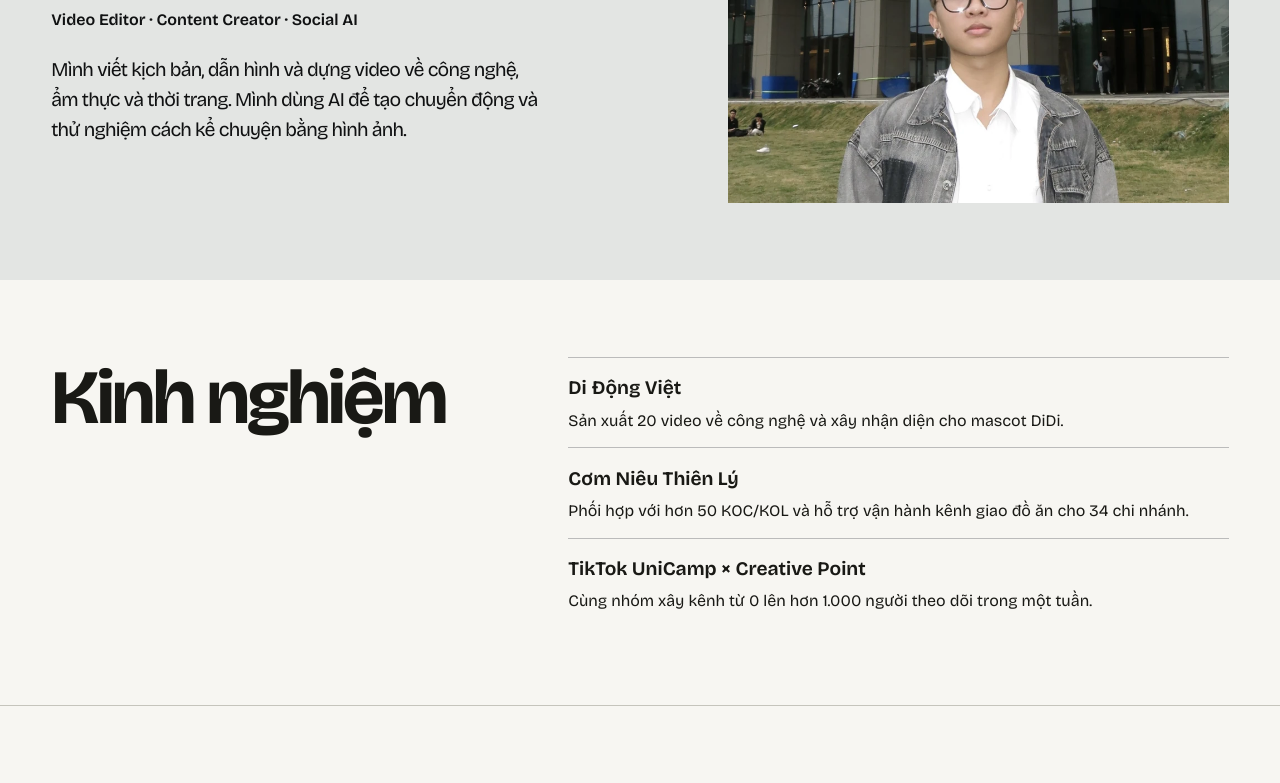
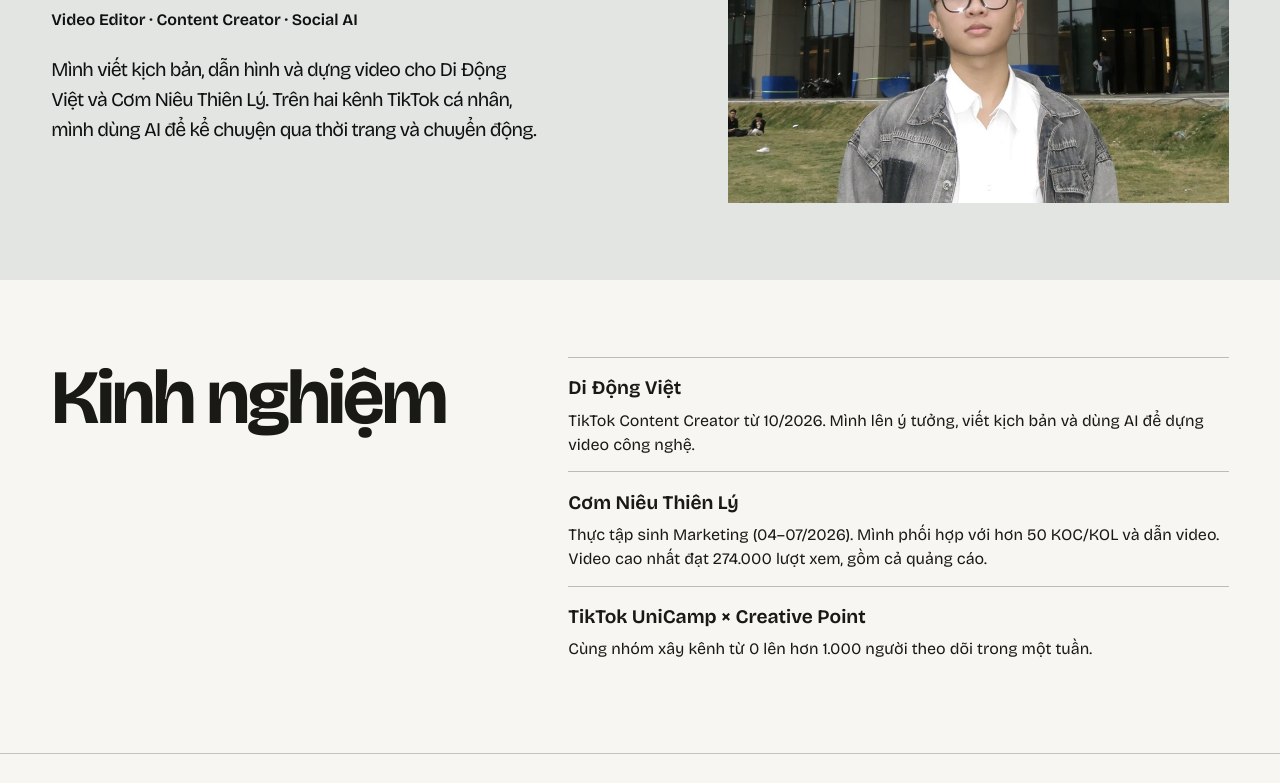
Before and after one commit to ngocthong280804-sudo/portfolio-v2, a plain HTML site: page index.html in a window 1280 px wide. Shown: the part 1093-1876 px from the top of the page. Drawn offline with Linux system fonts and the light colour scheme.

Commit message:
Update portfolio experience and project copy from CV

```diff
--- a/index.html
+++ b/index.html
@@ -66,7 +66,7 @@
           <p class="artist-label">Giới thiệu</p>
           <h2 id="about-title">Ngọc Thông</h2>
           <p class="personal-role">Video Editor · Content Creator · Social AI</p>
-          <p class="artist-lede">Mình viết kịch bản, dẫn hình và dựng video về công nghệ, ẩm thực và thời trang. Mình dùng AI để tạo chuyển động và thử nghiệm cách kể chuyện bằng hình ảnh.</p>
+          <p class="artist-lede">Mình viết kịch bản, dẫn hình và dựng video cho Di Động Việt và Cơm Niêu Thiên Lý. Trên hai kênh TikTok cá nhân, mình dùng AI để kể chuyện qua thời trang và chuyển động.</p>
         </header>
         <img src="assets/work/thong-portrait.webp?v=4" alt="Chân dung Ngọc Thông" width="900" height="1200" loading="lazy">
       </div>
@@ -76,8 +76,8 @@
       <div class="wrap experience-grid">
         <h2 id="experience-title">Kinh nghiệm</h2>
         <dl>
-          <div><dt>Di Động Việt</dt><dd>Sản xuất 20 video về công nghệ và xây nhận diện cho mascot DiDi.</dd></div>
-          <div><dt>Cơm Niêu Thiên Lý</dt><dd>Phối hợp với hơn 50 KOC/KOL và hỗ trợ vận hành kênh giao đồ ăn cho 34 chi nhánh.</dd></div>
+          <div><dt>Di Động Việt</dt><dd>TikTok Content Creator từ 10/2026. Mình lên ý tưởng, viết kịch bản và dùng AI để dựng video công nghệ.</dd></div>
+          <div><dt>Cơm Niêu Thiên Lý</dt><dd>Thực tập sinh Marketing (04–07/2026). Mình phối hợp với hơn 50 KOC/KOL và dẫn video. Video cao nhất đạt 274.000 lượt xem, gồm cả quảng cáo.</dd></div>
           <div><dt>TikTok UniCamp × Creative Point</dt><dd>Cùng nhóm xây kênh từ 0 lên hơn 1.000 người theo dõi trong một tuần.</dd></div>
         </dl>
       </div>
@@ -249,7 +249,7 @@
           <div class="feature-copy">
             <p class="credit">AI Fashion · Logo in Motion</p>
             <h3 id="title-creator-lab">Creator Lab</h3>
-            <p class="feature-note">Mình tạo hình thời trang bằng AI và lập trình chuyển động logo.</p>
+            <p class="feature-note">Hai kênh TikTok về thời trang và chuyển động đạt tổng cộng 2.380 người theo dõi.</p>
             <div class="feature-links"><a href="du-an/creator-lab.html">Xem hai series <span aria-hidden="true">↗</span></a></div>
           </div>
         </article>
@@ -258,7 +258,7 @@
           <div class="feature-copy">
             <p class="credit">Nhận diện mascot · Di Động Việt</p>
             <h3 id="title-didi">DiDi Du Ký</h3>
-            <p class="feature-note">Mình xây nhận diện cho DiDi để phát triển Facebook và TikTok.</p>
+            <p class="feature-note">Mình xây hồ sơ nhân vật và lên kế hoạch nội dung 90 ngày cho DiDi trên Facebook và TikTok.</p>
             <div class="feature-links"><a href="du-an/didi.html">Xem nhận diện <span aria-hidden="true">↗</span></a></div>
           </div>
         </article>
```
